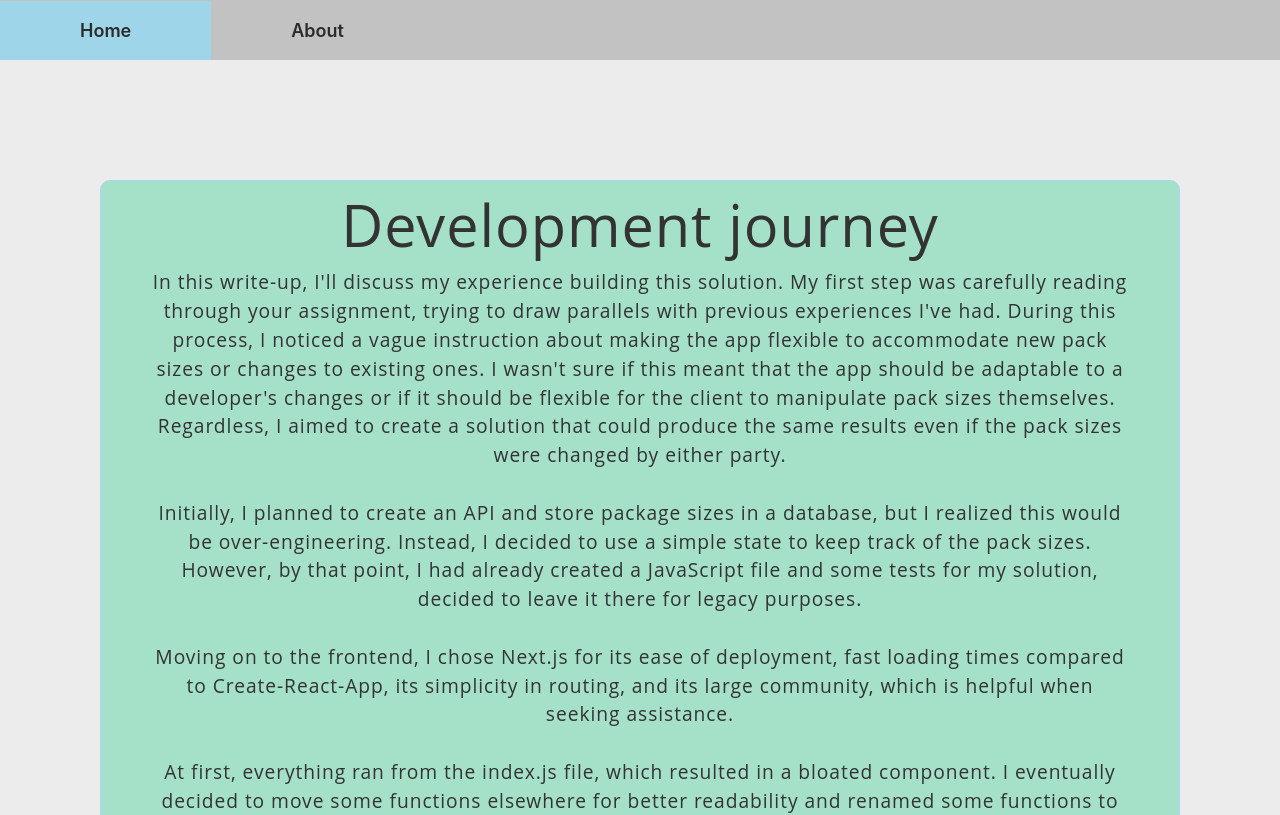
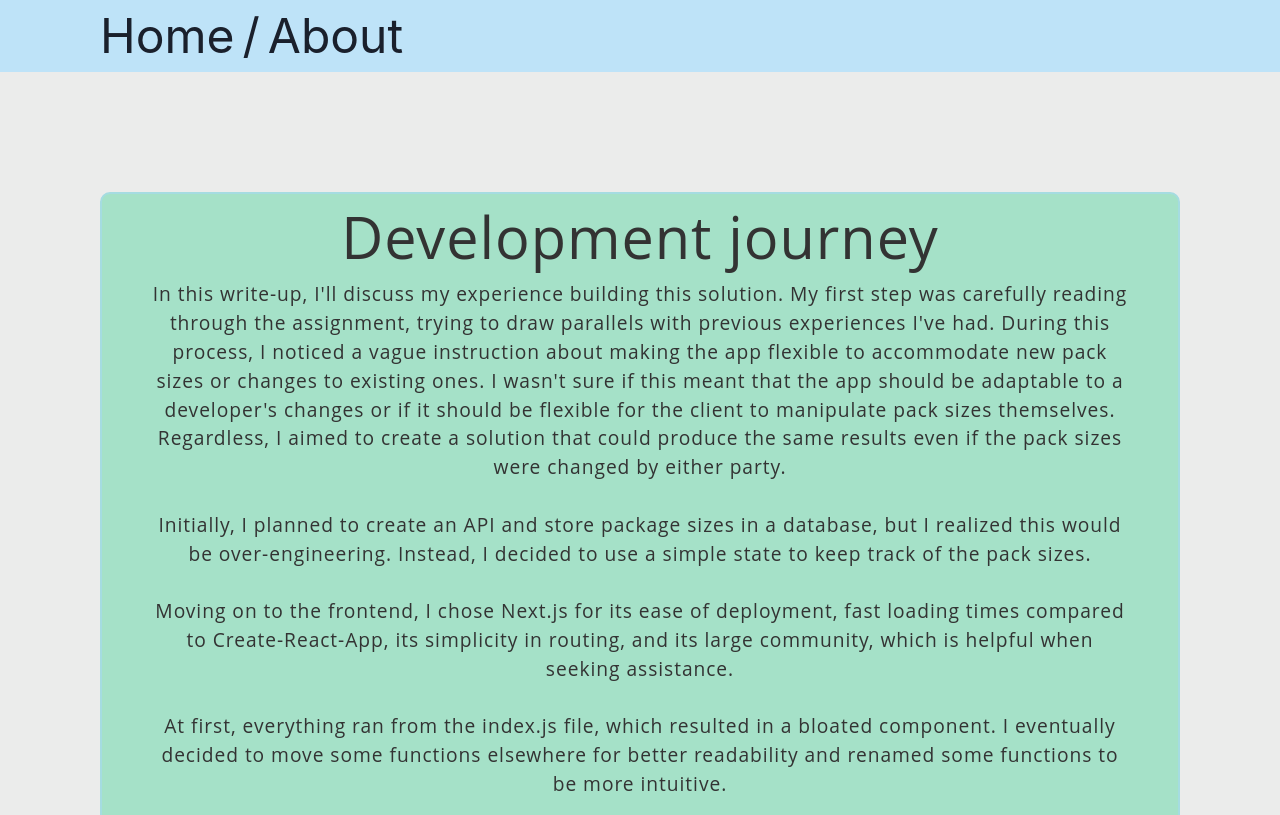
Before and after one commit to GabrielFdeOliveira/Wallys-Widgets, a Next.js app in the folder Frontend/widgets/: page /about in a window 1280 px wide. Shown: the top 815 px of the page. Built offline with nearby package versions, Linux system fonts and the light colour scheme.

Commit message:
Update on the Journey text

```diff
--- a/Frontend/widgets/src/Components/Header/Header.js
+++ b/Frontend/widgets/src/Components/Header/Header.js
@@ -1,21 +1,47 @@
-import React, { useEffect, useState } from "react";
-import Link from "next/link";
-import styles from "./Header.module.css";
+import { Breadcrumb, BreadcrumbItem, BreadcrumbLink } from "@chakra-ui/react";
+import { useRouter } from "next/router";
 
 const Header = () => {
+  const location = useRouter();
+
   return (
-    <div className={styles.navbar}>
-      <div className={styles.navbarHome}>
-        <Link href="/">
-          <p>Home</p>
-        </Link>
-      </div>
-      <div className={styles.navbarAbout}>
-        <Link href="/about">
-          <p>About</p>
-        </Link>
-      </div>
-    </div>
+    <Breadcrumb
+      fontWeight="small"
+      fontSize="3em"
+      bg="blue.100"
+      top="0"
+      right="0"
+      color="black.50"
+      paddingX="100"
+    >
+      <BreadcrumbItem>
+        <BreadcrumbLink
+          href="/"
+          _hover={{
+            background: "white",
+          }}
+          _active={{
+            bg: location.pathname === "/" ? "white" : undefined,
+          }}
+        >
+          Home
+        </BreadcrumbLink>
+      </BreadcrumbItem>
+
+      <BreadcrumbItem>
+        <BreadcrumbLink
+          href="/about"
+          _hover={{
+            background: "white",
+          }}
+          _active={{
+            bg: location.pathname === "/about" ? "white" : undefined,
+          }}
+        >
+          About
+        </BreadcrumbLink>
+      </BreadcrumbItem>
+    </Breadcrumb>
   );
 };
 
--- a/Frontend/widgets/src/pages/about.js
+++ b/Frontend/widgets/src/pages/about.js
@@ -8,7 +8,7 @@ function About() {
         <h1>Development journey</h1>
         <p>
           In this write-up, I'll discuss my experience building this solution.
-          My first step was carefully reading through your assignment, trying to
+          My first step was carefully reading through the assignment, trying to
           draw parallels with previous experiences I've had. During this
           process, I noticed a vague instruction about making the app flexible
           to accommodate new pack sizes or changes to existing ones. I wasn't
@@ -23,9 +23,6 @@ function About() {
           Initially, I planned to create an API and store package sizes in a
           database, but I realized this would be over-engineering. Instead, I
           decided to use a simple state to keep track of the pack sizes.
-          However, by that point, I had already created a JavaScript file and
-          some tests for my solution, decided to leave it there for legacy
-          purposes.
         </p>
         <br />
         <p>
@@ -72,13 +69,6 @@ function About() {
         </p>
         <br />
         <p>
-          Given more time, I would change my calculatePack function to return an
-          object with two properties ("package size" and "number of units") to
-          make it more readable on the browser. I would also add another
-          component to keep track of previous orders and would spend more time
-          styling the app to make it more visually appealing and responsive.
-        </p>
-        <p>
           Overall, this was a challenging project that helped me improve my
           current skills, and I hope to have the opportunity to discuss it
           further with you in a call or in person.
```
